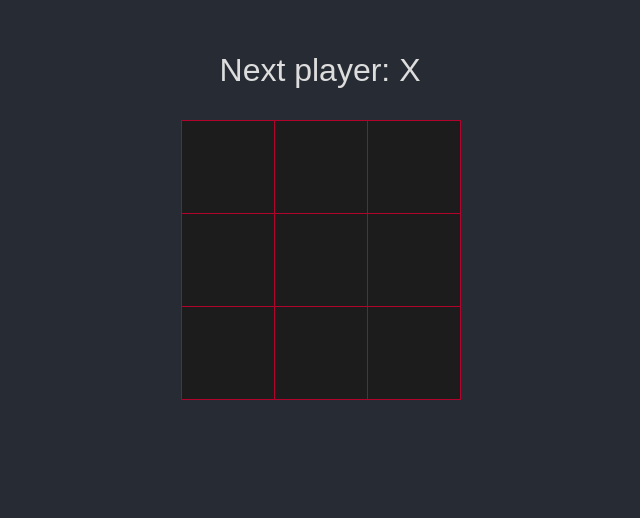
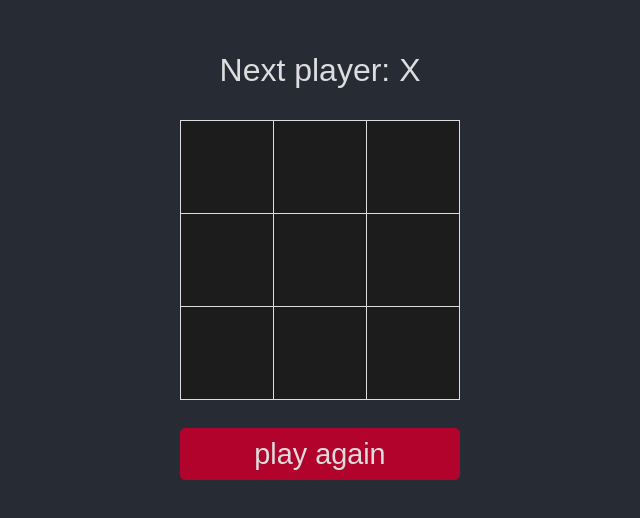
Before and after one commit to jdelacruzv/tic-tac-toe, a React (Vite) app: page / in a window 1280 px wide. Shown: the top 518 px of the page, without its empty margins (320-960 px from the left). Built offline with nearby package versions, Linux system fonts and the light colour scheme.

Commit message:
Added play again button

```diff
--- a/src/App.css
+++ b/src/App.css
@@ -26,7 +26,7 @@ body {
 .square {
   background-color: #1C1C1C;
   color: #ddd;
-  border: 1px solid #B1032C;
+  border: 1px solid #ddd;
   float: left;
   font-size: 48px;
   font-weight: bold;
@@ -37,6 +37,7 @@ body {
   padding: 0;
   text-align: center;
   width: 94px;
+  cursor: crosshair;
 }
 
 .square:focus {
@@ -53,3 +54,23 @@ body {
   align-items: center;
   justify-content: center;
 }
+
+.btn-container {
+  margin-top: 2em;
+}
+
+.btn-reset {
+  font-size: 1.8rem;
+  padding: 0.3em;
+  border-radius: 5px;
+  width: 280px;
+  background-color: #B1032C;
+  color: #ddd;
+  border: 1px solid #B1032C;
+  cursor: pointer;
+}
+
+.btn-reset:hover {
+  background-color: #5f0419;
+  border: 1px solid #5f0419;
+}
--- a/src/App.jsx
+++ b/src/App.jsx
@@ -9,11 +9,26 @@ const Square = ({ value, onClick }) => {
 	);
 };
 
+const ButtonReset = ({ value, onClick }) => {
+	return (
+		<button className="btn-reset" onClick={onClick}>
+			{value}
+		</button>
+	);
+};
+
 const Board = () => {
 	const [state, setState] = useState({
 		squares: Array(9).fill(null),
 		xIsNext: true,
 	});
+
+	const handleClickReset = () => {
+		setState({
+			squares: Array(9).fill(null),
+			xIsNext: true
+		});
+	};
 
 	const handleClick = (i) => {
 		const squares = state.squares.slice();
@@ -23,7 +38,7 @@ const Board = () => {
 		squares[i] = state.xIsNext ? "X" : "O";
 		setState({
 			squares, // squares: squares,
-			xIsNext: !state.xIsNext,
+			xIsNext: !state.xIsNext
 		});
 	};
 
@@ -56,6 +71,9 @@ const Board = () => {
 				{renderSquare(6)}
 				{renderSquare(7)}
 				{renderSquare(8)}
+			</div>
+			<div className="btn-container">
+				<ButtonReset value={"play again"} onClick={handleClickReset} />
 			</div>
 		</div>
 	);
```
